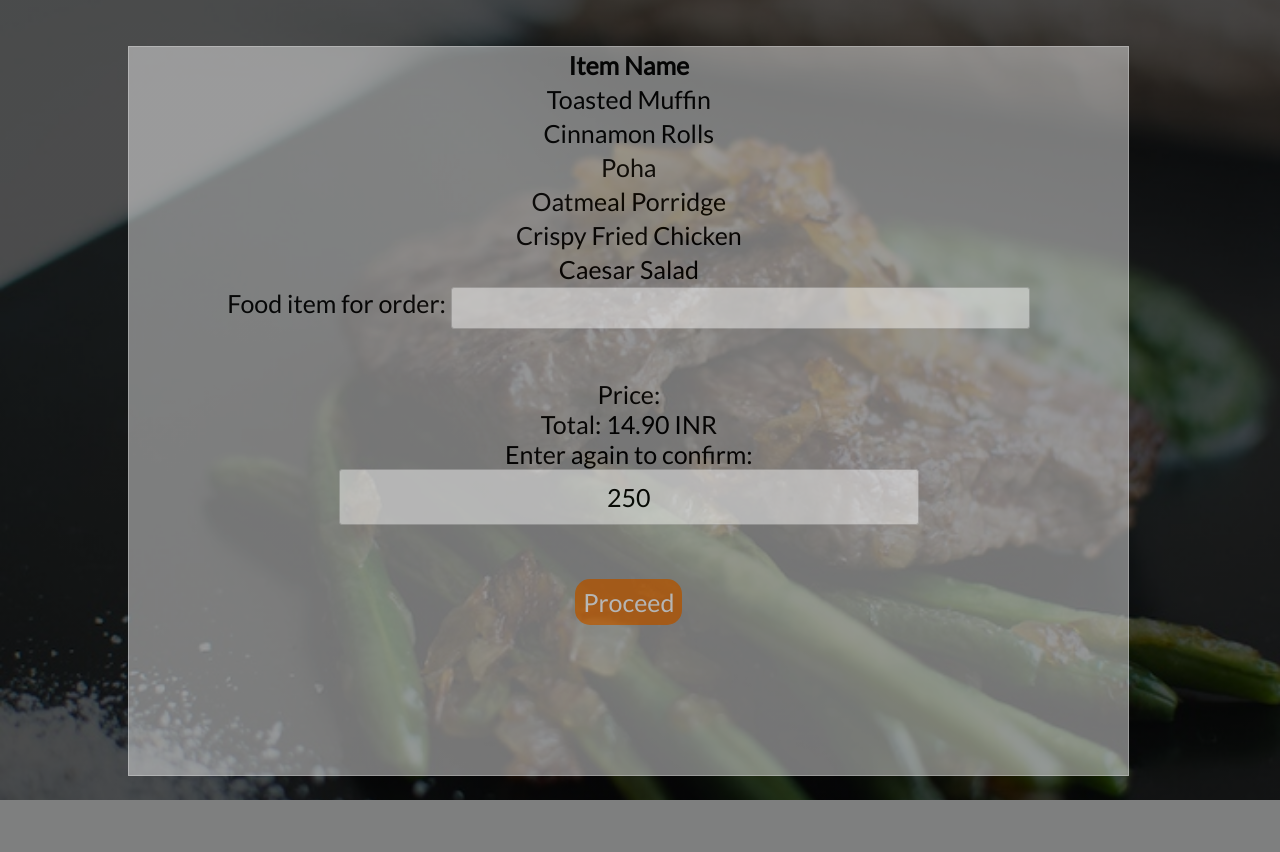
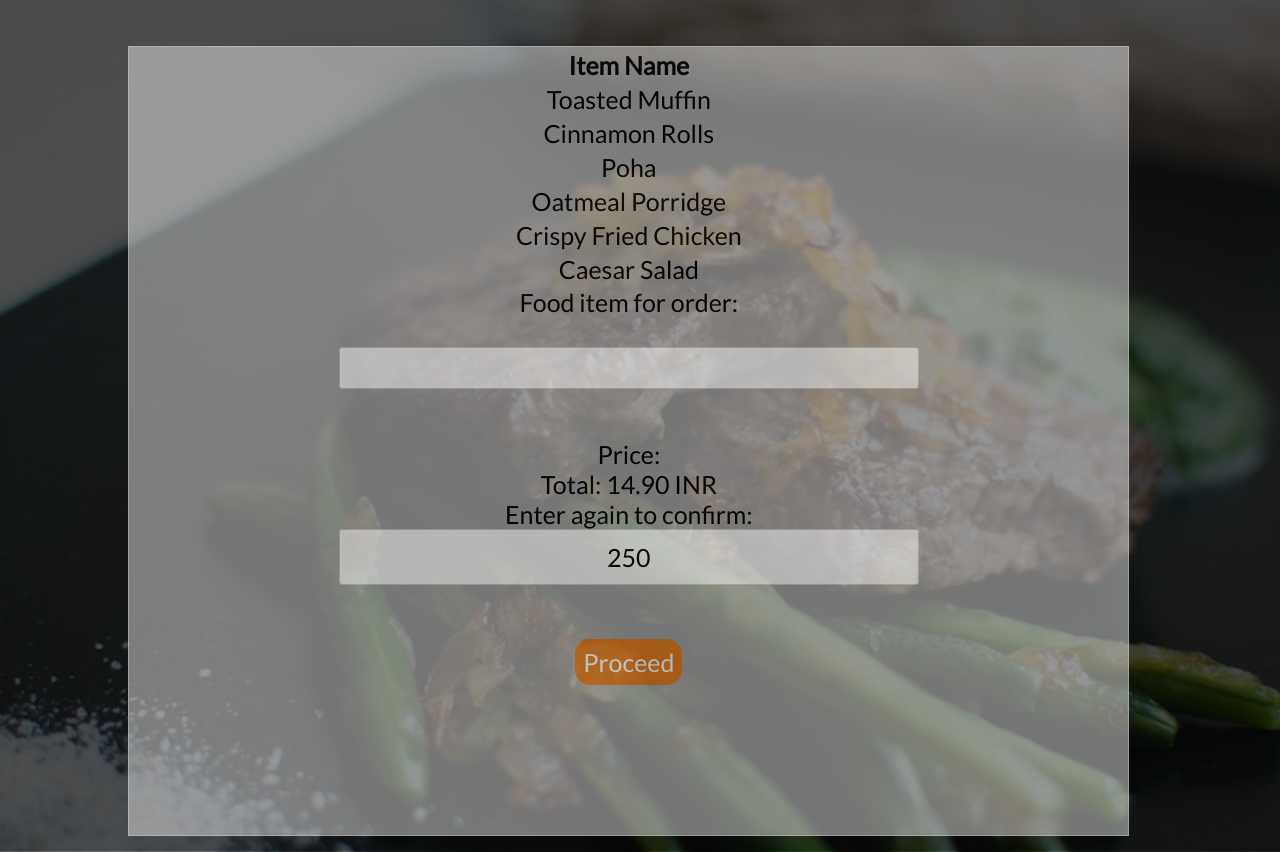
Before and after one commit to shinjondas/OmniFood, a Node server app: page /Pro in a window 1280 px wide. Before the commit the page ends 800 px from the top, so only its background shows below. Run offline with Node 20, Linux system fonts and the light colour scheme; some libraries are stand-ins or nearby versions.

Commit message:
small changes

```diff
--- a/models/order.model.js
+++ b/models/order.model.js
@@ -9,7 +9,7 @@ var orderSchema = new mongoose.Schema({
     state: String,
     Zip: Number,
     nameoncard: String,
-    ccn: Number,
+    ccn: String,
     expmonth: Number,
     expyear: Number,
     cvv: Number,
--- a/views/Pro.ejs
+++ b/views/Pro.ejs
@@ -50,7 +50,7 @@
                 </table></center>
                 <div class="col-75">
                     <form method="post" action="/thankyou">
-                    Food item for order:
+                    Food item for order:<br><br>
                     <input  type="text" name="user[order_name]" size="60" maxlength="60" >
                     <br><br>
                     Price:<br>
--- a/views/thankfeed.ejs
+++ b/views/thankfeed.ejs
@@ -51,5 +51,7 @@ text-align: center;
   font-family: "Lato";
 }
 </style>
+<br><br><br><br><br>
+<a class="back" href="/index" style="text-decoration: none;color:#ffffff;margin-left:48%; margin-top:10%;font-family:Lato;font-size:120%">Continue Ordering</a>
 </body>
 </html>
--- a/views/thankyou.ejs
+++ b/views/thankyou.ejs
@@ -50,6 +50,8 @@ text-align: center;
   color: #000000;
   font-family: "Lato";
 }
-</style>
+</style><br><br><br><br><br>
+<a class="back" href="/index" style="text-decoration: none;color:#ffffff;margin-left:48%; margin-top:10%;font-family:Lato;font-size:120%">Continue Ordering</a>
+
 </body>
 </html>
```
